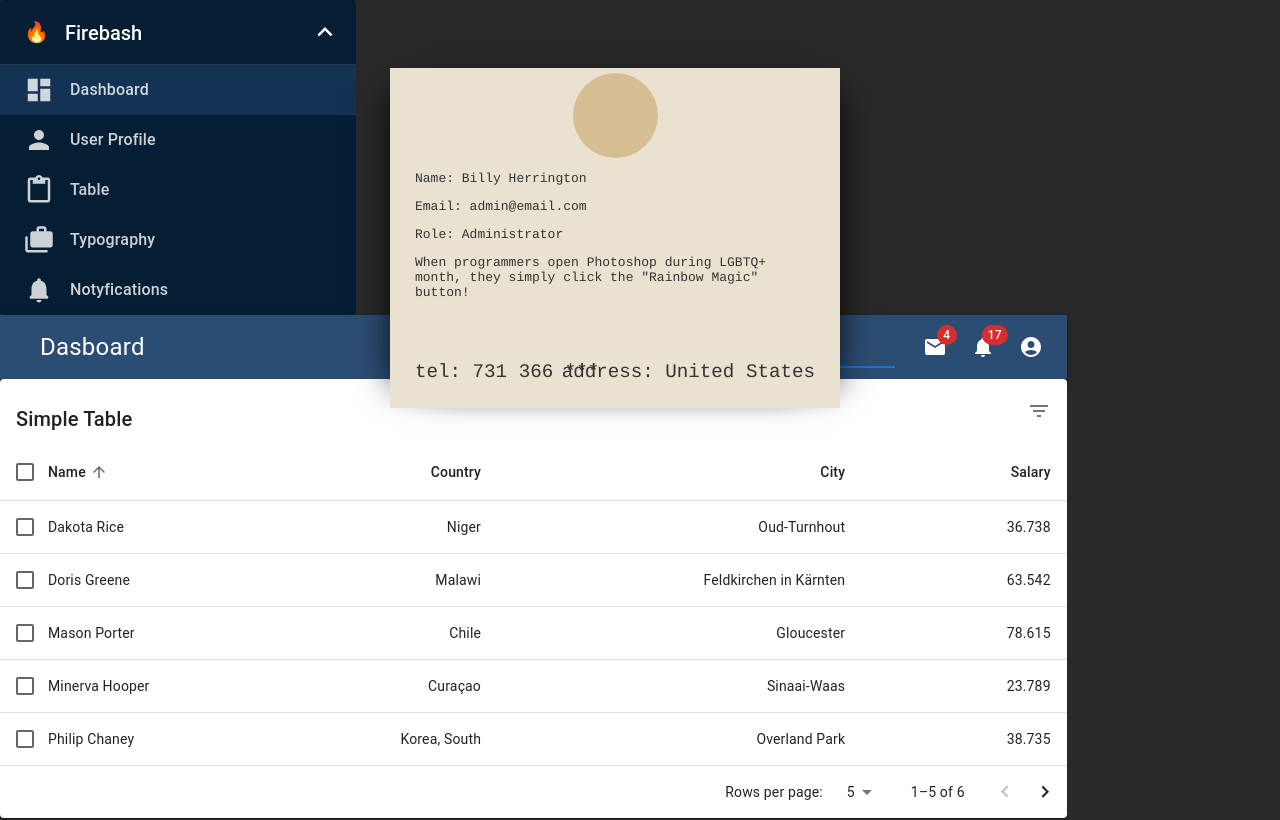
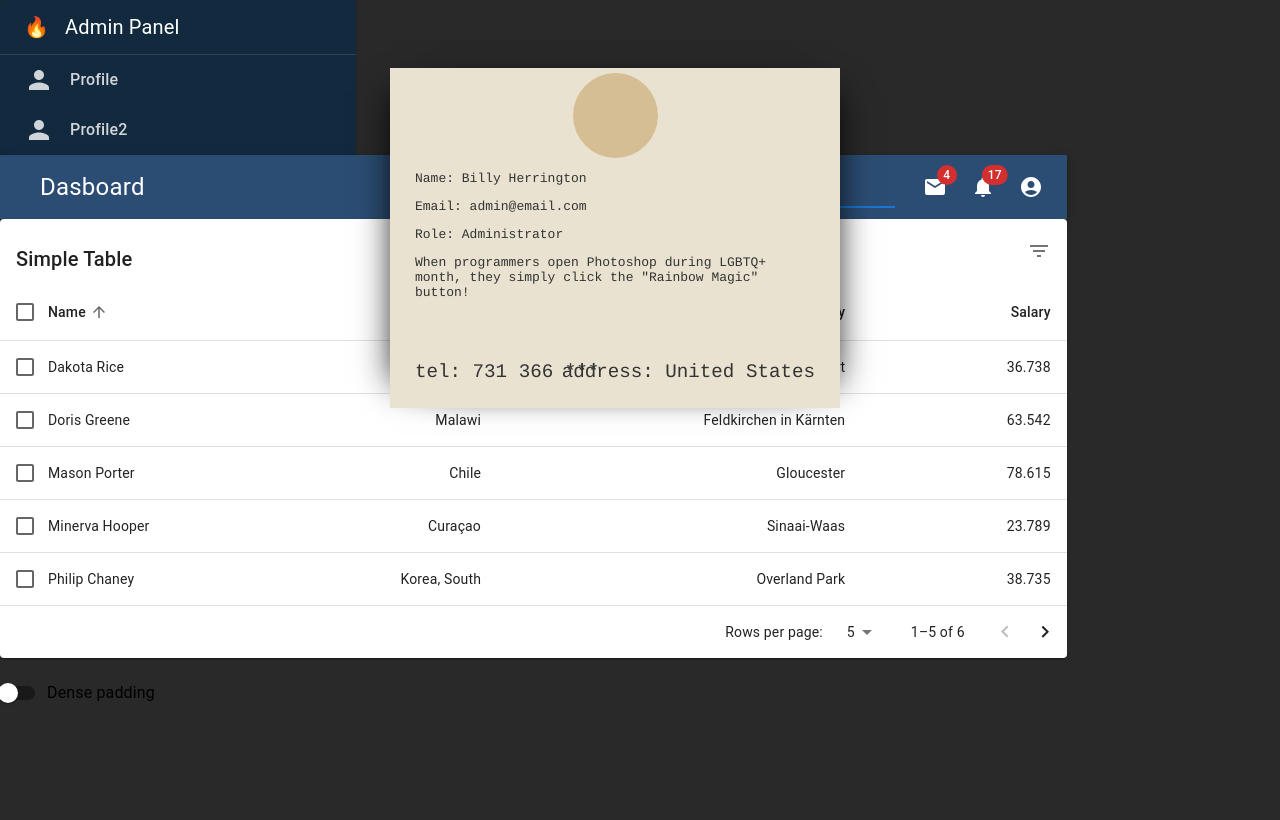
Before and after one commit to Robert-gut/admin-panel, a React (Vite) app: page /admin in a window 1280 px wide. Shown: the top 820 px of the page. Built offline with nearby package versions, Linux system fonts and the light colour scheme; grey boxes are pictures that could not be loaded.

Commit message:
modified:   src/App.tsx

```diff
--- a/src/App.tsx
+++ b/src/App.tsx
@@ -1,15 +1,11 @@
 import "./App.css";
 
-import Profile from "./pages/Profile/proflle.tsx";
-import { Nope } from './pages/NotFound/Nope'
-import Userslist from "./pages/UsersList/UsersList";
 import { BrowserRouter as Router, Routes, Route } from "react-router-dom";
+import Nope  from './pages/NotFound/Nope'
 import Admin from "./pages/Admin/Admin";
 import Login from "./pages/Login/Login";
 import ForgotPassword from "./pages/Login/ForgotPassword/ForgotPassword";
 import TestAuth from "./pages/TestAuth/TestAuth";
-
-
 
 
 
@@ -21,10 +17,7 @@ function App() {
         <Route path="/test" element={<TestAuth />} />
         <Route path="/login" element={<Login />} />
         <Route path="/login/forgotPassword" element={<ForgotPassword />} />
-        <Route path="/admin" element={<Admin />}>
-          <Route path="usersList" element={<Userslist />} />
-          <Route path='profile' element={<Profile/>}/>
-        </Route>
+        <Route path="/admin" element={<Admin />} />
       </Routes>
     </Router>
   );
--- a/src/components/Sidebar/Sidebar.tsx
+++ b/src/components/Sidebar/Sidebar.tsx
@@ -7,10 +7,6 @@ import ListItemButton from '@mui/material/ListItemButton';
 import ListItemIcon from '@mui/material/ListItemIcon';
 import ListItemText from '@mui/material/ListItemText';
 import Paper from '@mui/material/Paper';
-import KeyboardArrowDown from '@mui/icons-material/KeyboardArrowDown';
-
-import { data } from '../../constants/Sidebar/Sidebar'
-
 
 const FireNav = styled(List)<{ component?: React.ElementType }>({
   "& .MuiListItemButton-root": {
@@ -26,7 +22,7 @@ const FireNav = styled(List)<{ component?: React.ElementType }>({
   },
 });
 
-export default function Sidebar() {
+export default function Sidebar(props) {
   const [selectedIndex, setSelectedIndex] = React.useState('dashboard');
 
   const handleListItemClick = (
@@ -35,8 +31,6 @@ export default function Sidebar() {
   ) => {
     setSelectedIndex(id);
   };
-
-  const [open, setOpen] = React.useState(true);
 
   return (
     <Box sx={{ height: '100%' }}>
@@ -50,55 +44,23 @@ export default function Sidebar() {
         })}
       >
         <Paper
-          elevation={0}
           sx={{ maxWidth: 356, minWidth: 250, height: '100%' }}
         >
-
           <FireNav component="nav" disablePadding>
-            <ListItemButton component="a"
-              href="#customized-list"
-              onClick={() => setOpen(!open)}
-              sx={{
-                p: '3 0 3',
-                '&:hover, &:focus': { '& svg': { opacity: open ? 1 : 0 } },
-              }}
-            >
+            <ListItemButton>
               <ListItemIcon sx={{ fontSize: 20 }}>🔥</ListItemIcon>
               <ListItemText
-                primary="Firebash"
+                primary="Admin Panel"
                 primaryTypographyProps={{
                   fontSize: 20,
-                  fontWeight: "medium",
-                  letterSpacing: 0,
-                  mb: '2px',
-                  position: 'relative',
-                  top: open ? '10px' : 0
-                }}
-                secondary={data.map(({label}) => label).join(', ')}
-                secondaryTypographyProps={{
-                  noWrap: true,
-                  fontSize: 12,
-                  lineHeight: '16px',
-                  color: open ? 'rgba(0,0,0,0)' : 'rgba(255,255,255,0.5)',
-                }}
-                sx={{ my: 0 }}
-              />
-
-              <KeyboardArrowDown
-                sx={{
-                  mr: -1,
-                  opacity: 0,
-                  transform: open ? 'rotate(-180deg)' : 'rotate(0)',
-                  transition: '0.2s',
                 }}
               />
             </ListItemButton>
             <Divider />
             <Box>
-              {open &&
-                data.map((item) => (
+              {props.routes.map((item) => (
                   <ListItemButton
-                    key={item.label}
+                    key={item.name}
                     sx={{ py: 0, minHeight: 50, color: 'rgba(255,255,255,.8)' }}
                     selected={selectedIndex === item.id}
                     onClick={(event) => handleListItemClick(event, item.id)}
@@ -107,7 +69,7 @@ export default function Sidebar() {
                       {item.icon}
                     </ListItemIcon>
                     <ListItemText
-                      primary={item.label}
+                      primary={item.name}
                       primaryTypographyProps={{ fontSize: 16, fontWeight: 'medium' }}
                     />
                   </ListItemButton>
--- a/src/pages/Admin/Admin.tsx
+++ b/src/pages/Admin/Admin.tsx
@@ -7,13 +7,15 @@ import Box from '@mui/material/Box';
 import Grid from '@mui/material/Grid';
 import Profile from "../Profile/proflle";
 
+import { routes } from "../../routes";
+
 
 export default function Admin() {
   return (
     <Box sx={{ height: '100vh' }}>
       <Grid container spacing={0} sx={{ height: '100%' }}>
         <Grid item xs={3.5}>
-          <Sidebar />
+          <Sidebar routes={routes}/>
         </Grid>
         <Grid item xs={10}>
           <Navbar/>
--- a/src/pages/NotFound/Nope.tsx
+++ b/src/pages/NotFound/Nope.tsx
@@ -3,7 +3,7 @@ import "./Nope.css";
 import { useState } from "react";
 import { useNavigate } from "react-router-dom";
 
-export const Nope = () =>
+const Nope = () =>
 {
   const [disabled, setDisable] = useState(false);
   const navigate = useNavigate();
@@ -35,3 +35,5 @@ export const Nope = () =>
     </div>
   );
 };
+
+export default Nope
--- a/src/routes.tsx
+++ b/src/routes.tsx
@@ -1,58 +1,34 @@
+import { ReactNode } from 'react';
+// icons
 import PersonIcon from '@mui/icons-material/Person';
-import DashboardIcon from '@mui/icons-material/Dashboard';
-import ContentPasteOutlinedIcon from '@mui/icons-material/ContentPasteOutlined';
-import NotificationsRoundedIcon from '@mui/icons-material/NotificationsRounded';
-import CasesRoundedIcon from '@mui/icons-material/CasesRounded';
 
-interface IAdminRoute {
-  icon: JSX.Element
-  name: string
-  path: string
-  id: string
-  component: JSX.Element
-  layout: string
+// pages
+import Profile from './pages/Profile/proflle';
 
+export interface IAdminRoute {
+  path: string;
+  icon: ReactNode;
+  name: string;
+  component: ReactNode;
+  layout: string;
+  id: number;
 }
 
-export const data: IAdminRoute[] = [
+export const routes: IAdminRoute[] = [
   {
-    icon: <DashboardIcon />,
-    name: 'Dashboard',
-    id: 'dashboard',
-    path: 'urlPage',
-    component: <PageTest>,
+    path: '/profile',
+    icon: <PersonIcon />,
+    name: 'Profile',
+    component: <Profile/>,
     layout: '/admin',
+    id: 1,
   },
   {
+    path: '/profile',
     icon: <PersonIcon />,
-    name: 'User Profile',
-    id: 'userProfile',
-    path: 'urlPage',
-    component: <PageTest>,
+    name: 'Profile2',
+    component: <Profile/>,
     layout: '/admin',
-  },
-  {
-    icon: <ContentPasteOutlinedIcon />,
-    name: 'Table',
-    id: 'table',
-    path: 'urlPage',
-    component: <PageTest>,
-    layout: '/admin',
-  },
-  {
-    icon: <CasesRoundedIcon />,
-    name: 'Typography',
-    id: 'typography',
-    path: 'urlPage',
-    component: <PageTest>,
-    layout: '/admin',
-  },
-  {
-    icon: <NotificationsRoundedIcon />,
-    name: 'Notyfications',
-    id: 'notyfications',
-    path: 'urlPage',
-    component: <PageTest>,
-    layout: '/admin',
+    id: 2,
   },
 ];
```
